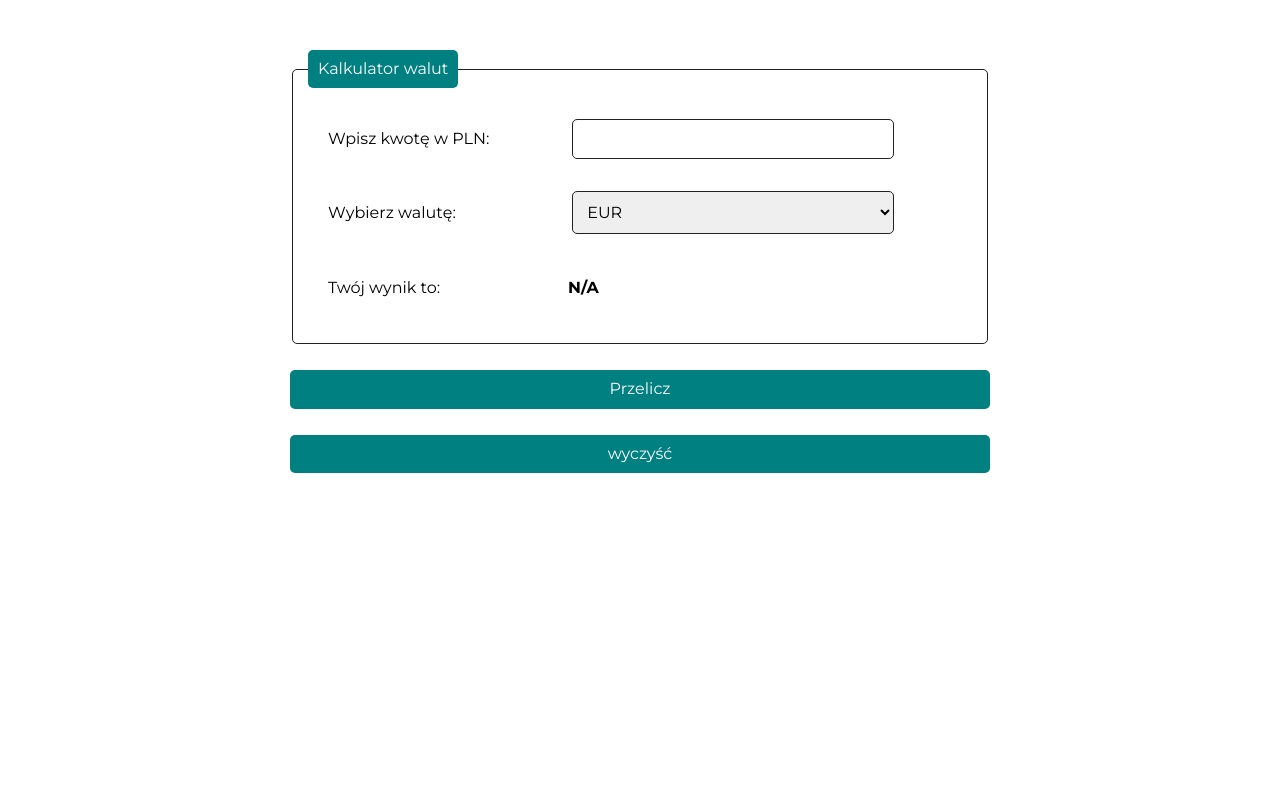
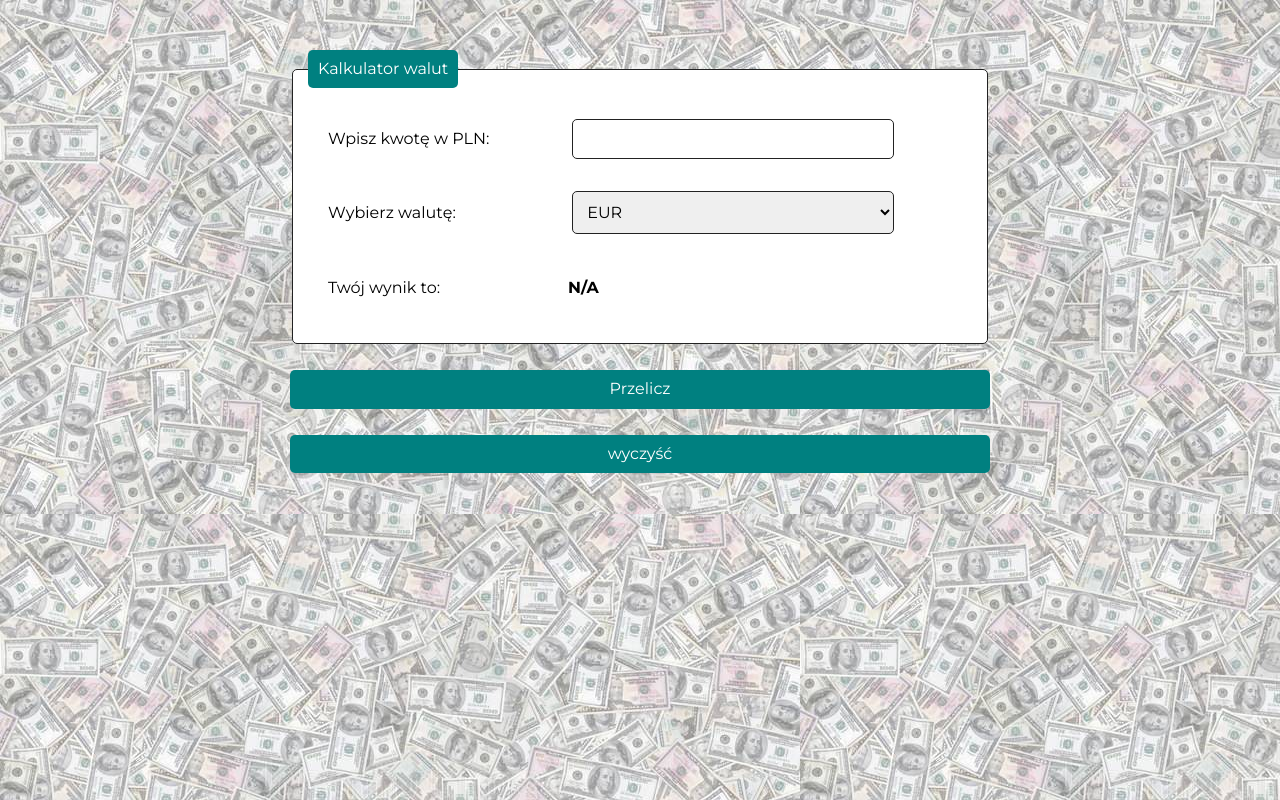
Before and after one commit to bartosz-sulgut/currency-exchange, a plain HTML site: page index.html in a window 1280 px wide. Drawn offline with nearby package versions, Linux system fonts and the light colour scheme.

Commit message:
backgroung image added

```diff
--- a/css/form.css
+++ b/css/form.css
@@ -7,6 +7,7 @@
   padding-left: 15px;
   border: 1px solid #222;
   border-radius: 5px;
+  background-color: white;
 }
 
 .form__legend {
--- a/css/style.css
+++ b/css/style.css
@@ -10,3 +10,7 @@ html {
 body {
   font-family: "Montserrat", sans-serif;
 }
+
+.element {
+  background-image: url("../images/background.jpg");
+}
--- a/index.html
+++ b/index.html
@@ -21,7 +21,7 @@
     <link href="css/form.css" rel="stylesheet" />
     <script defer src="js/script.js"></script>
   </head>
-  <body>
+  <body class="element">
     <div>
       <form class="form js-form">
         <fieldset class="form__fieldset">
```
Also changed, not shown: images/background.jpg (added).
